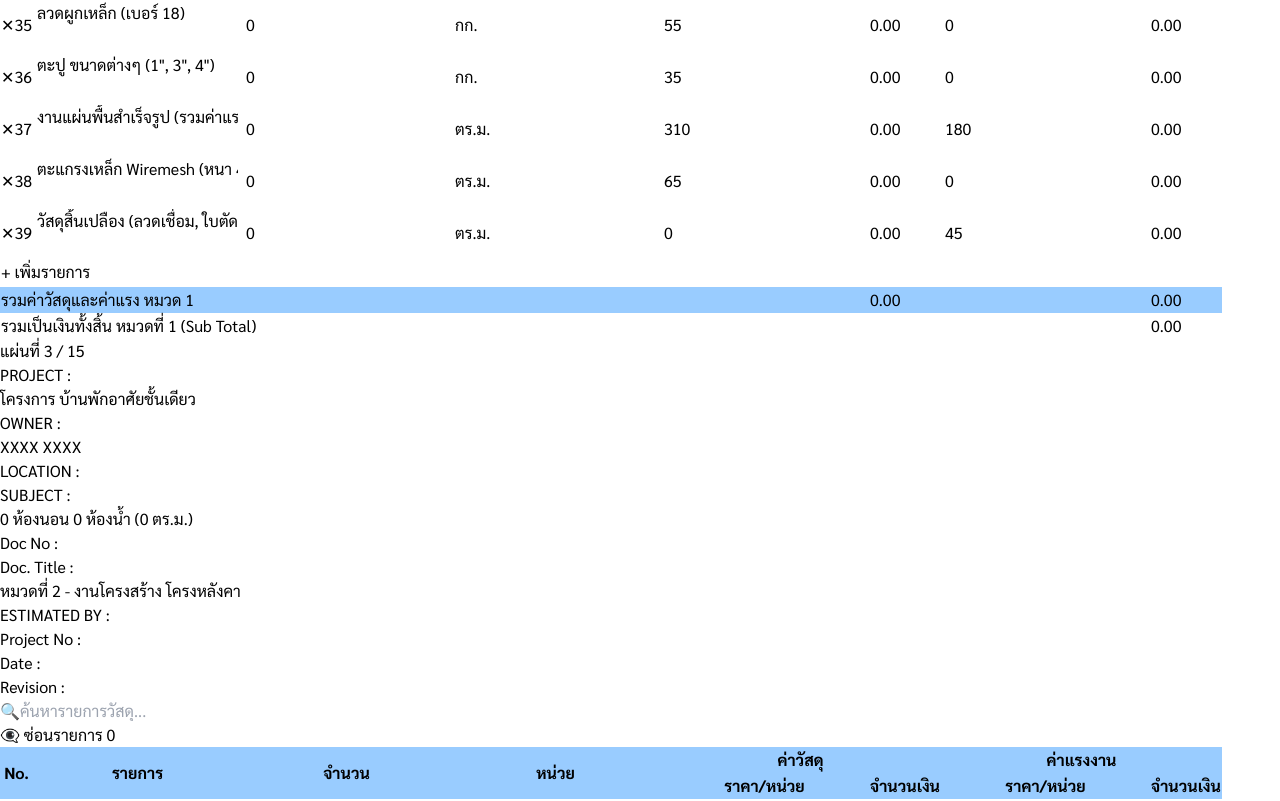
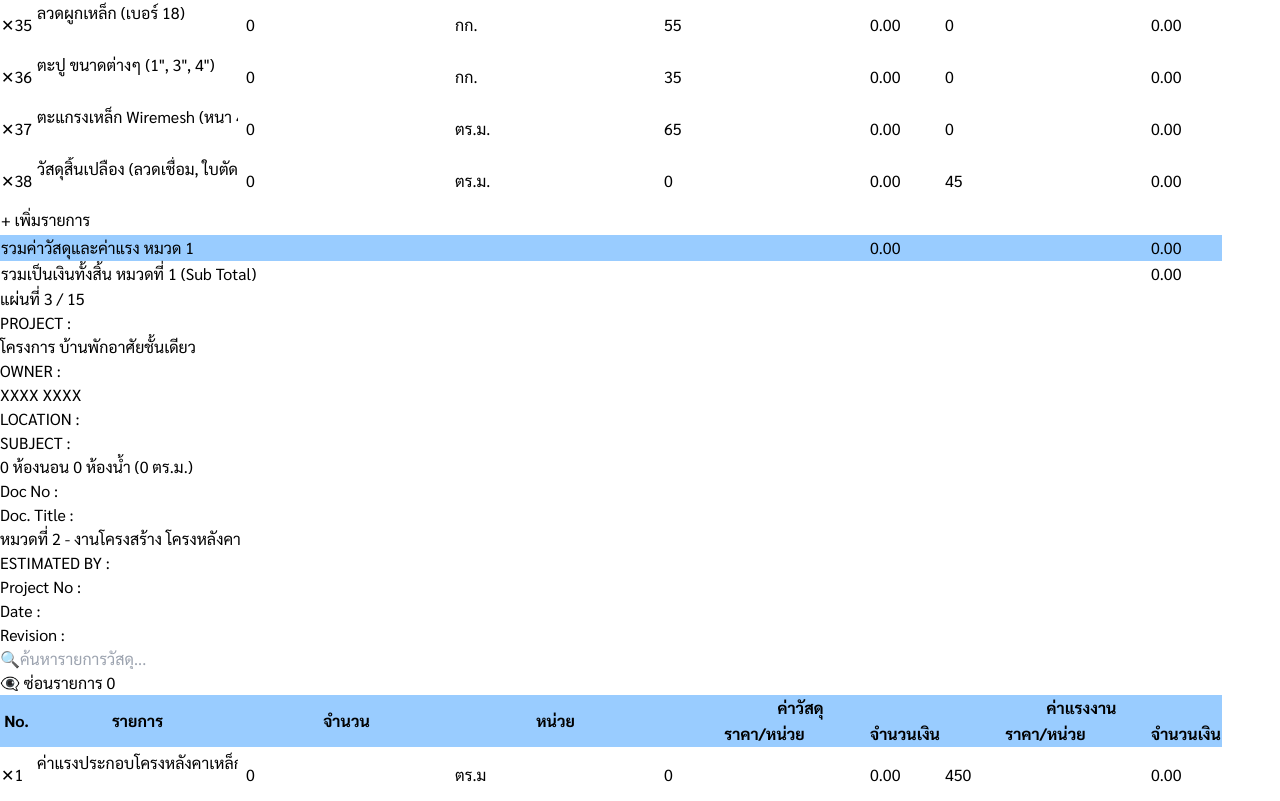
Before and after one commit to suteechu/Automating-Bill, a React (Vite) app: page / in a window 1280 px wide. Shown: the part 5903-6704 px from the top of the page. Built offline with nearby package versions, Linux system fonts and the light colour scheme.

Commit message:
fix: Restore Category 3 items that were accidentally erased in constants.js

```diff
--- a/src/App.jsx
+++ b/src/App.jsx
@@ -115,8 +115,27 @@ export default function App() {
   // Effect to filter Roof Category (Cat 3) based on projectInfo.roofType
   useEffect(() => {
     const roofType = projectInfo.roofType || 'cpac_lon';
+    const psArea = Number(projectInfo.psArea) || 0;
 
     setCategories(prev => prev.map(cat => {
+      // Filter Cat 1 (Structural Floor)
+      if (String(cat.id) === '1') {
+        const initialCat1 = initialCategories.find(c => String(c.id) === '1');
+        if (!initialCat1) return cat;
+
+        const filteredItems1 = initialCat1.items.filter(item => {
+          const name = item.name.trim();
+          if (name.includes('งานแผ่นพื้นสำเร็จรูป')) return psArea > 0;
+          return true;
+        });
+
+        const newItems1 = filteredItems1.map((item, index) => {
+          const existingItem = cat.items.find(e => e.name === item.name);
+          return existingItem ? { ...existingItem, id: '1.' + (index + 1) } : { ...item, id: '1.' + (index + 1) };
+        });
+        return { ...cat, items: newItems1 };
+      }
+
       // Filter Cat 2 (Structural Roof)
       if (String(cat.id) === '2') {
         const cat2_cpac = ['ค่าแรงประกอบโครงหลังคาเหล็ก (สำหรับซีแพค)', 'แปสำเร็จรูปสำหรับหลังคากระเบื้อง (ซีแพค / ลอนคู่)'];
--- a/src/constants.js
+++ b/src/constants.js
@@ -575,7 +575,256 @@ export const initialCategories = [
   {
     "id": 3,
     "name": "งานมุงหลังคา",
-    "items": []
+    "items": [
+      {
+        "id": "3.1",
+        "name": "แผ่นกระเบื้องซีแพคแบบลอน (สีมาตรฐาน)",
+        "qty": "",
+        "unit": "แผ่น",
+        "matPrice": 19.0,
+        "laborPrice": 3.0
+      },
+      {
+        "id": "3.2",
+        "name": "ครอบเส้นโค้ง (ครอบสันลอน)",
+        "qty": "",
+        "unit": "แผ่น",
+        "matPrice": 47.0,
+        "laborPrice": 5.0
+      },
+      {
+        "id": "3.3",
+        "name": "ครอบโค้งปิดจั่ว",
+        "qty": "",
+        "unit": "แผ่น",
+        "matPrice": 55.0,
+        "laborPrice": 5.0
+      },
+      {
+        "id": "3.4",
+        "name": "ครอบข้าง",
+        "qty": "",
+        "unit": "แผ่น",
+        "matPrice": 45.0,
+        "laborPrice": 5.0
+      },
+      {
+        "id": "3.5",
+        "name": "ครอบข้างปิดชาย",
+        "qty": "",
+        "unit": "แผ่น",
+        "matPrice": 60.0,
+        "laborPrice": 5.0
+      },
+      {
+        "id": "3.6",
+        "name": "ครอบโค้งหางมน (ปิดปลายสันตะเข้)",
+        "qty": "",
+        "unit": "แผ่น",
+        "matPrice": 55.0,
+        "laborPrice": 5.0
+      },
+      {
+        "id": "3.7",
+        "name": "ครอบโค้งสองทาง",
+        "qty": "",
+        "unit": "แผ่น",
+        "matPrice": 52.0,
+        "laborPrice": 5.0
+      },
+      {
+        "id": "3.8",
+        "name": "ครอบโค้งสามทาง",
+        "qty": "",
+        "unit": "แผ่น",
+        "matPrice": 85.0,
+        "laborPrice": 5.0
+      },
+      {
+        "id": "3.9",
+        "name": "ครอบโค้งสี่ทาง",
+        "qty": "",
+        "unit": "แผ่น",
+        "matPrice": 105.0,
+        "laborPrice": 5.0
+      },
+      {
+        "id": "3.10",
+        "name": "แผ่นกระเบื้องซีแพคแบบเรียบ (สีมาตรฐาน)",
+        "qty": "",
+        "unit": "แผ่น",
+        "matPrice": 25.0,
+        "laborPrice": 3.0
+      },
+      {
+        "id": "3.11",
+        "name": "ครอบสันหลังคา",
+        "qty": "",
+        "unit": "แผ่น",
+        "matPrice": 85.0,
+        "laborPrice": 5.0
+      },
+      {
+        "id": "3.12",
+        "name": "ครอบปิดจั่ว",
+        "qty": "",
+        "unit": "แผ่น",
+        "matPrice": 95.0,
+        "laborPrice": 5.0
+      },
+      {
+        "id": "3.13",
+        "name": "ครอบตะเข้สัน",
+        "qty": "",
+        "unit": "แผ่น",
+        "matPrice": 85.0,
+        "laborPrice": 5.0
+      },
+      {
+        "id": "3.14",
+        "name": "ครอบปิดปลายตะเข้สัน",
+        "qty": "",
+        "unit": "แผ่น",
+        "matPrice": 100.0,
+        "laborPrice": 5.0
+      },
+      {
+        "id": "3.15",
+        "name": "ครอบปั้นลม",
+        "qty": "",
+        "unit": "แผ่น",
+        "matPrice": 85.0,
+        "laborPrice": 5.0
+      },
+      {
+        "id": "3.16",
+        "name": "ครอบปิดปลายปั้นลม",
+        "qty": "",
+        "unit": "แผ่น",
+        "matPrice": 90.0,
+        "laborPrice": 5.0
+      },
+      {
+        "id": "3.17",
+        "name": "ครอบข้างติดผนัง",
+        "qty": "",
+        "unit": "แผ่น",
+        "matPrice": 85.0,
+        "laborPrice": 5.0
+      },
+      {
+        "id": "3.18",
+        "name": "ครอบหัวผนัง",
+        "qty": "",
+        "unit": "แผ่น",
+        "matPrice": 85.0,
+        "laborPrice": 5.0
+      },
+      {
+        "id": "3.19",
+        "name": "แผ่นปิดรอยต่อ (กว้าง 30 ซม. x 3 ม.) (1 ม้วน = 0.9 ตร.ม.)",
+        "qty": "",
+        "unit": "ม้วน",
+        "matPrice": 550.0,
+        "laborPrice": 300.0
+      },
+      {
+        "id": "3.20",
+        "name": "แผ่นสะท้อนความร้อน (กว้าง 1.25 ม. x 60 ม.) (1 ม้วน = 75 ตร.ม.)",
+        "qty": "",
+        "unit": "ม้วน",
+        "matPrice": 2200.0,
+        "laborPrice": 300.0
+      },
+      {
+        "id": "3.21",
+        "name": "สกรูเกลียวยึดแป (กล่อง 250 ตัว)",
+        "qty": "",
+        "unit": "กล่อง",
+        "matPrice": 250.0,
+        "laborPrice": 0.0
+      },
+      {
+        "id": "3.22",
+        "name": "สกรูยึดกระเบื้อง 2.5 นิ้ว (กล่อง 250 ตัว)",
+        "qty": "",
+        "unit": "กล่อง",
+        "matPrice": 325.0,
+        "laborPrice": 0.0
+      },
+      {
+        "id": "3.23",
+        "name": "แผ่นปิดกันนก (แพ็ก 10-20 แผ่น)",
+        "qty": "",
+        "unit": "เมตร",
+        "matPrice": 250.0,
+        "laborPrice": 85.0
+      },
+      {
+        "id": "3.24",
+        "name": "ไม้เชิงชาย 8 นิ้ว (หน้ากว้าง 20 ซม.)",
+        "qty": "",
+        "unit": "เมตร",
+        "matPrice": 85.0,
+        "laborPrice": 25.0
+      },
+      {
+        "id": "3.25",
+        "name": "ไม้เชิงชาย 6 นิ้ว (หน้ากว้าง 15 ซม.)",
+        "qty": "",
+        "unit": "เมตร",
+        "matPrice": 60.0,
+        "laborPrice": 25.0
+      },
+      {
+        "id": "3.26",
+        "name": "แผ่นหลังคาเมทัสชีล(0.47)+ ฉนวน PE",
+        "qty": "",
+        "unit": "ตร.ม",
+        "matPrice": 195.0,
+        "laborPrice": 150.0
+      },
+      {
+        "id": "3.27",
+        "name": "สกรูยิงเมทัลชีท 2 นิ้ว (กล่อง 100 ตัว)",
+        "qty": "",
+        "unit": "กล่อง",
+        "matPrice": 190.0,
+        "laborPrice": 0.0
+      },
+      {
+        "id": "3.28",
+        "name": "ครอบข้างเมทัลชีท (หน้ากว้างมาตรฐาน)",
+        "qty": "",
+        "unit": "เมตร",
+        "matPrice": 120.0,
+        "laborPrice": 0.0
+      },
+      {
+        "id": "3.29",
+        "name": "เชิงชาย SCG Fascia Board_One Piece",
+        "qty": "",
+        "unit": "เมตร",
+        "matPrice": 65.0,
+        "laborPrice": 65.0
+      },
+      {
+        "id": "3.30",
+        "name": "ไม้ตกแต่งซีเฟรม ขนาด 22.3 x 300 x 1.2 ซม. สีซีเมนต์",
+        "qty": "",
+        "unit": "เมตร",
+        "matPrice": 210.0,
+        "laborPrice": 35.0
+      },
+      {
+        "id": "3.31",
+        "name": "ไม้ตกแต่งซีเฟรม ขนาด 305 x 300 x 1.2 ซม. สีซีเมนต์",
+        "qty": "",
+        "unit": "เมตร",
+        "matPrice": 275.0,
+        "laborPrice": 35.0
+      }
+    ]
   },
   {
     "id": 4,
@@ -1777,10 +2026,12 @@ export const variableGroups = [
     {
         title: 'ข้อมูลทั่วไป & พื้นที่',
         fields: [
+            { key: 'psArea', label: 'พื้นที่พื้น PS (แผ่นพื้นสำเร็จ) (ตร.ม.)', tooltip: 'พื้นที่ที่ใช้แผ่นพื้นสำเร็จรูปวาง' },
+            { key: 'gsArea', label: 'พื้นที่พื้น GS (ถมทรายแล้วเท) (ตร.ม.)', tooltip: 'พื้นที่พื้นคอนกรีตวางบนดิน (Slab on Ground)' },
+            { key: 'sArea', label: 'พื้นที่พื้น S (หล่อในที่) (ตร.ม.)', tooltip: 'พื้นที่พื้นคอนกรีตหล่อในที่ (Slab on Beam) เช่น ห้องน้ำ ระเบียง' },
             { key: 'area', label: 'พื้นที่ใช้สอยรวม (ตร.ม.)', tooltip: 'พื้นที่ใช้สอยทั้งหมดของอาคาร ไม่รวมพื้นที่จอดรถหรือระเบียงภายนอก' },
             { key: 'floors', label: 'ลักษณะบ้าน', tooltip: 'เช่น บ้านพักอาศัยชั้นเดียว, บ้านพักอาศัยสองชั้น, หอพัก' },
-            { key: 'slabOnGroundArea', label: 'พื้นที่พื้น SOG (ตร.ม.)', tooltip: 'พื้นที่พื้นคอนกรีตวางบนดิน (Slab on Ground) สำหรับคำนวณเหล็กเสริมพื้น' },
-            { key: 'slabOnGroundThickness', label: 'ความหนาพื้น SOG (ม.)', tooltip: 'ความหนาของพื้นคอนกรีตวางบนดิน (Slab on Ground) ค่าเริ่มต้น 0.10' },
+            { key: 'slabOnGroundThickness', label: 'ความหนาพื้น SOG/GS (ม.)', tooltip: 'ความหนาของพื้นคอนกรีตวางบนดิน (Slab on Ground) ค่าเฉลี่ยคือ 0.10' },
             { key: 'slabConcreteStrength', label: 'กำลังคอนกรีตพื้น (ksc)', tooltip: 'กำลังอัดคอนกรีตสำหรับพื้น เช่น 240 ksc' },
             { key: 'bedrooms', label: 'จำนวนห้องนอน (ห้อง)', tooltip: 'จำนวนห้องนอนทั้งหมด ใช้สำหรับคำนวณงานไฟฟ้าและประตู' },
             { key: 'bathrooms', label: 'จำนวนห้องน้ำ (ห้อง)', tooltip: 'จำนวนห้องน้ำทั้งหมด ใช้สำหรับคำนวณงานสุขภัณฑ์และประตู' },
@@ -1837,7 +2088,9 @@ export const emptyProjectInfo = {
   bedrooms: '',
   bathrooms: '',
   area: '',
-  slabOnGroundArea: '',
+  psArea: '',
+  gsArea: '',
+  sArea: '',
   slabOnGroundThickness: '0.10',
   slabConcreteStrength: '240',
   roofArea: '',
--- a/src/utils.js
+++ b/src/utils.js
@@ -136,8 +136,10 @@ export const getQtyRules = (projectInfo) => {
   const kitchenWallArea = getVal('kitchenWallArea');
   const plasterThickness = getVal('plasterThickness') || 0.0125; // ค่าเริ่มต้น 1.25 ซม.
   const wallVolume = getVal('totalWallVolume');
-  const slabOnGroundArea = getVal('slabOnGroundArea');
-  const slabOnGroundThickness = getVal('slabOnGroundThickness') || 0.10; // ค่าเริ่มต้น 0.10 ม. ถ้าไม่ได้กำหนด
+  const psArea = getVal('psArea');
+  const gsArea = getVal('gsArea');
+  const sArea = getVal('sArea');
+  const slabOnGroundThickness = getVal('slabOnGroundThickness') || 0.10; // ค่าเริ่มต้น 0.10 ม. ไว้สำหรับทวีคูณ
   const slabConcreteStrength = getVal('slabConcreteStrength') || 240;
   const _meterSize = projectInfo.meterSize || ''; // ขนาดมิเตอร์ไฟฟ้า เช่น '15(45)A'
   const mainCableLength = getVal('mainCableLength') || 25; // ความยาวสายเมน, ค่าเริ่มต้น 25 เมตร
@@ -188,14 +190,14 @@ export const getQtyRules = (projectInfo) => {
     { description: "พื้นที่ห้องน้ำรวม (ตร.ม.)", keywords: ['ทนชื้น'], calculation: () => Math.ceil(bathArea) },
 
     // --- พื้น (Slab) ---
-    { description: "เหล็กเสริมพื้น Wiremesh (ตร.ม.) เผื่อ 5%", keywords: ['wiremesh', 'ไวร์เมช', 'ตะแกรงเหล็ก'], calculation: () => Math.ceil(slabOnGroundArea * 1.05), exclude: ['หลังคา'] },
+    { description: "เหล็กเสริมพื้น Wiremesh (ตร.ม.) เผื่อ 5%", keywords: ['wiremesh', 'ไวร์เมช', 'ตะแกรงเหล็ก'], calculation: () => Math.ceil((psArea + gsArea) * 1.05), exclude: ['หลังคา'] },
     ...(() => { // สร้างกฎสำหรับ RB9 บนพื้น
         const spec = rebarSpecs.find(s => s.keywords.includes('rb9'));
         return spec ? [{
             description: `เหล็กเสริมพื้น ${spec.name} (กก.)`,
             keywords: spec.keywords,
             unitKeywords: ['กก', 'kg', 'ตัน', 'ton'],
-            calculation: () => Math.ceil(slabOnGroundArea * 10 * spec.weight * 1.1),
+            calculation: () => Math.ceil((psArea + gsArea + sArea) * 10 * spec.weight * 1.1),
             exclude: ['ปลอก', 'คาน', 'เสา']
         }] : [];
     })(),
@@ -339,7 +341,7 @@ export const getQtyRules = (projectInfo) => {
     { description: "พท.ใช้สอย * 0.22 (กก.)", keywords: ['ลวดผูกเหล็ก'], calculation: () => Math.ceil(totalArea * 0.22) },
     { description: "พท.ใช้สอย * 0.15 (กก.)", keywords: ['ตะปู'], calculation: () => Math.ceil(totalArea * 0.15) },
     { description: "พื้นที่ใช้สอยรวม (ตร.ม.)", keywords: ['วัสดุสิ้นเปลือง (ลวดเชื่อม, ใบตัด)'], exclude: ['โครงสร้างหลังคา', 'โครงหลังคา'], calculation: () => Math.ceil(totalArea) },
-    { description: "พท.ใช้สอย - พท.ห้องน้ำ", keywords: ['งานแผ่นพื้นสำเร็จรูป (รวมค่าแรงวาง)'], calculation: () => Math.ceil(Math.max(0, totalArea - bathArea)) },
+    { description: "พท.ใช้สอย - พท.ห้องน้ำ", keywords: ['งานแผ่นพื้นสำเร็จรูป (รวมค่าแรงวาง)'], calculation: () => Math.ceil(psArea) },
 
     // Wall, Paint, Plaster
     { description: "พื้นที่ผนังห้องน้ำ (ตร.ม.)", keywords: ['ผนังปูกระเบื้อง 6x12สูงชนฝ้า(ห้องน้ำ)'], calculation: () => Math.ceil(bathroomWallArea) },
```
Also changed, not shown: public/BOQ_Fixed_Original_Format.csv.
